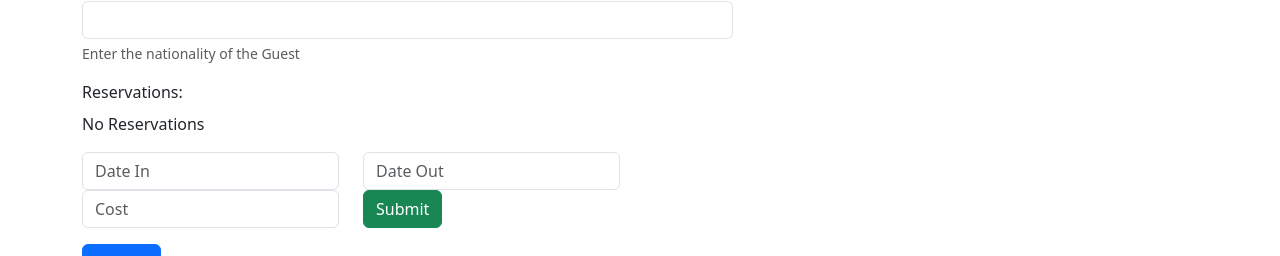
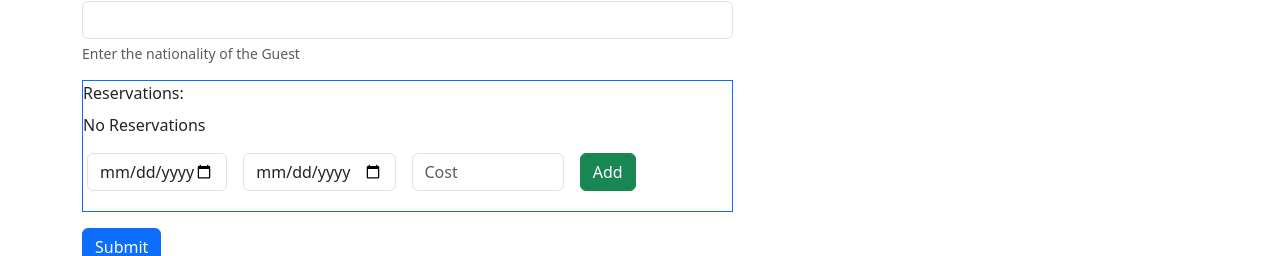
Before and after one commit to mgallegoa/hotel-frontend-react, a React (Vite) app: page /guest/create in a window 1280 px wide. Shown: the part 696-952 px from the top of the page. Built offline with nearby package versions, Linux system fonts and the light colour scheme.

Commit message:
HOTEL-REACT : EDIT AND CREATE : Look and feel for controls to create a new reservation.

```diff
--- a/src/modules/guests/const/const.ts
+++ b/src/modules/guests/const/const.ts
@@ -1,3 +1,4 @@
+import type { ReservationDTO } from "../../reservations/types/ReservationDTO";
 import type { GuestDTO } from "../types/GestDTO";
 
 export const MOCK_GUEST: GuestDTO = {
@@ -8,3 +9,10 @@ export const MOCK_GUEST: GuestDTO = {
   nationality: "",
   reservationsDto: [],
 };
+
+export const MOCK_RESERVATION: ReservationDTO = {
+  id: null,
+  dateIn: "",
+  dateOut: "",
+  costToPay: "0",
+};
--- a/src/modules/guests/pages/CreateEditGuest.tsx
+++ b/src/modules/guests/pages/CreateEditGuest.tsx
@@ -1,10 +1,17 @@
-import { useEffect, useState, type ChangeEvent, type FormEvent } from "react";
+import {
+  useEffect,
+  useState,
+  type ChangeEvent,
+  type FormEvent,
+  type MouseEvent,
+} from "react";
 import type { GuestDTO } from "../types/GestDTO";
 import { getGuestService } from "../services/allGuest";
-import { MOCK_GUEST } from "../const/const";
+import { MOCK_GUEST, MOCK_RESERVATION } from "../const/const";
 import { useParams } from "react-router";
 import { createEditGuest } from "../services/createEditGuest";
 import { toast } from "sonner";
+import type { ReservationDTO } from "../../reservations/types/ReservationDTO";
 
 export const CreateEditGuest = () => {
   const [isLoadingGuestData, setIsLoadingGuestData] = useState<boolean>(true);
@@ -14,6 +21,8 @@ export const CreateEditGuest = () => {
     guest.last_name = "";
     return guest;
   });
+  const [reservation, setReservation] =
+    useState<ReservationDTO>(MOCK_RESERVATION);
   const params = useParams();
 
   const getGuest = async (id: number) => {
@@ -34,6 +43,11 @@ export const CreateEditGuest = () => {
   const handleChange = (e: ChangeEvent<HTMLInputElement>) => {
     const { name, value } = e.target;
     setGuest((prev) => ({ ...prev, [name]: value }));
+  };
+
+  const handleAddReservation = (e: MouseEvent<HTMLButtonElement>) => {
+    e.preventDefault();
+    guest.reservationsDto.push(reservation);
   };
 
   const handleSubmit = async (e: FormEvent<HTMLFormElement>) => {
@@ -131,7 +145,7 @@ export const CreateEditGuest = () => {
               Enter the nationality of the Guest
             </div>
           </div>
-          <div className="mb-3">
+          <div className="mb-3 border border-primary">
             <label htmlFor="reservationsInput" className="form-label">
               Reservations:
             </label>
@@ -148,48 +162,50 @@ export const CreateEditGuest = () => {
                         key={reservation.id}
                         className="list-group-item list-group-item-action"
                       >
-                        <p>
                         <strong>Date In: </strong>
                         {reservation.dateIn}
-                        </p>
-                        <p>
                         <strong>Date Out: </strong>
                         {reservation.dateOut}
-                        </p>
-                        <p>
                         <strong>Cost: </strong>
                         {reservation.costToPay}
-                        </p>
                       </li>
                     );
                   })}
                 </ul>
               )}
-            <div className="row md-3 ps-0">
-              <div className="col-auto">
+            <div className="row mb-3 mt-2 pe-0">
+              <div className="mb-1 ps-3 col-auto col-sm-3">
                 <input
-                  type="text"
+                  type="date"
                   className="form-control"
                   placeholder="Date In"
+                  onChange={(e) => (reservation.dateIn = e.target.value)}
                 />
               </div>
-              <div className="col-auto">
+              <div className="mb-1 ps-3 ps-sm-1 col-auto col-sm-3">
                 <input
-                  type="text"
+                  type="date"
                   className="form-control"
                   placeholder="Date Out"
+                  onChange={(e) => (reservation.dateOut = e.target.value)}
                 />
               </div>
 
-              <div className="col-auto">
+              <div className="mb-1 ps-3 ps-sm-1 col-auto col-sm-3">
                 <input
                   type="number"
                   className="form-control"
                   placeholder="Cost"
+                  onChange={(e) => (reservation.costToPay = e.target.value)}
                 />
               </div>
-              <div className="col-auto">
-                <input type="submit" className="btn btn-success" />
+              <div className="ps-3 ps-sm-1 col-auto col-md-2">
+                <button
+                  className="btn btn-success"
+                  onClick={handleAddReservation}
+                >
+                  Add
+                </button>
               </div>
             </div>
           </div>
--- a/src/modules/guests/pages/VisualitationGuest.tsx
+++ b/src/modules/guests/pages/VisualitationGuest.tsx
@@ -42,26 +42,20 @@ export const VisualitationGuest = ({ guest }: { guest: GuestDTO }) => {
             {!guest.reservationsDto ||
               (guest.reservationsDto.length < 1 && <p>No Reservations</p>)}
             {guest.reservationsDto && guest.reservationsDto.length > 0 && (
-              <ul>
+              <ol>
                 {guest.reservationsDto.map((reservation) => {
                   return (
                     <li key={reservation.id}>
-                      <p>
-                        <strong>Date In: </strong>
-                        {reservation.dateIn}
-                      </p>
-                      <p>
-                        <strong>Date Out: </strong>
-                        {reservation.dateOut}
-                      </p>
-                      <p>
-                        <strong>Cost: </strong>
-                        {reservation.costToPay}
-                      </p>
+                      <strong>Date In: </strong>
+                      {reservation.dateIn}
+                      <strong> Date Out: </strong>
+                      {reservation.dateOut}
+                      <strong> Cost: </strong>
+                      {reservation.costToPay}
                     </li>
                   );
                 })}
-              </ul>
+              </ol>
             )}
           </output>
         </label>
--- a/src/modules/reservations/types/ReservationDTO.ts
+++ b/src/modules/reservations/types/ReservationDTO.ts
@@ -1,5 +1,5 @@
 export type ReservationDTO = {
-  id: number;
+  id: number | null;
   dateIn: string;
   dateOut: string;
   costToPay: string;
```
Lines whose indentation alone changed are shown as unchanged.
